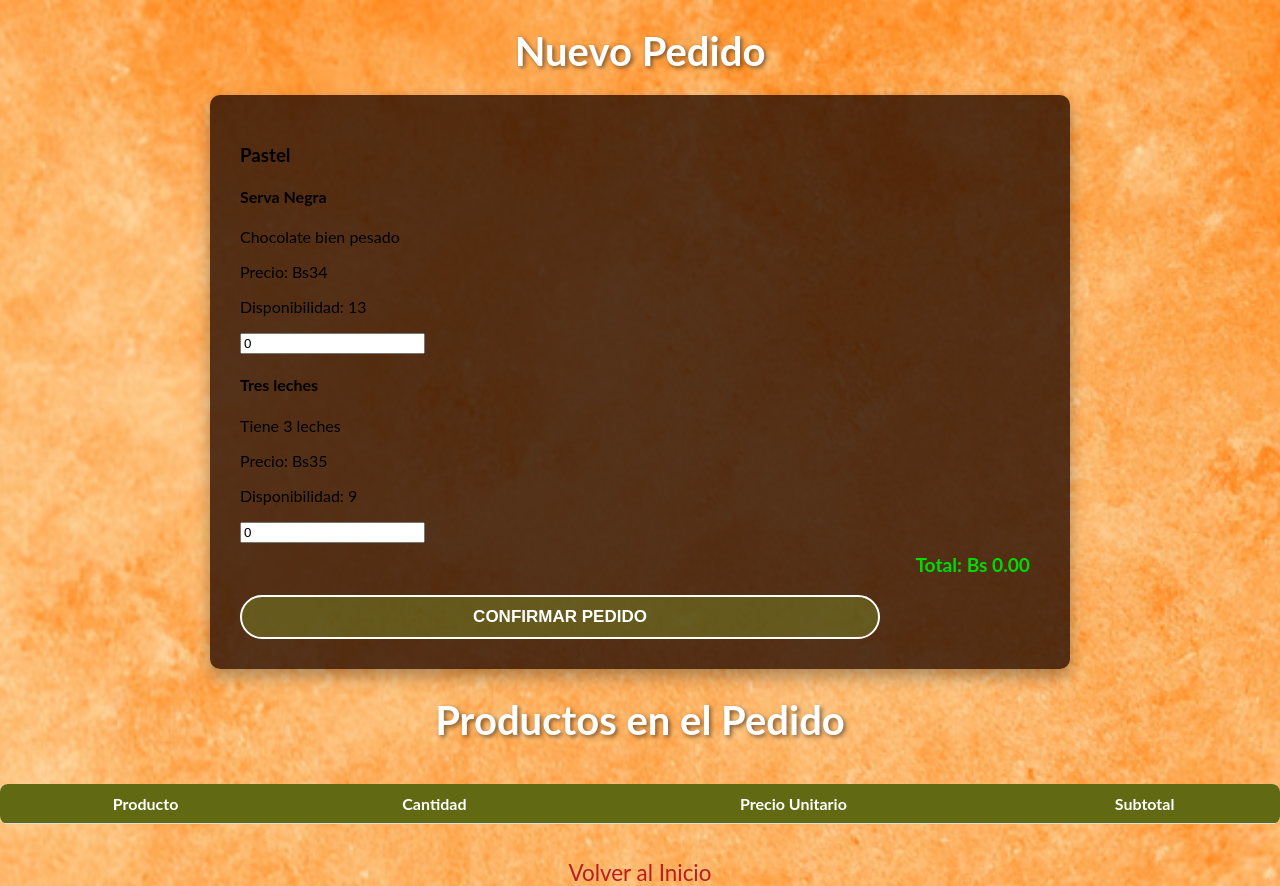
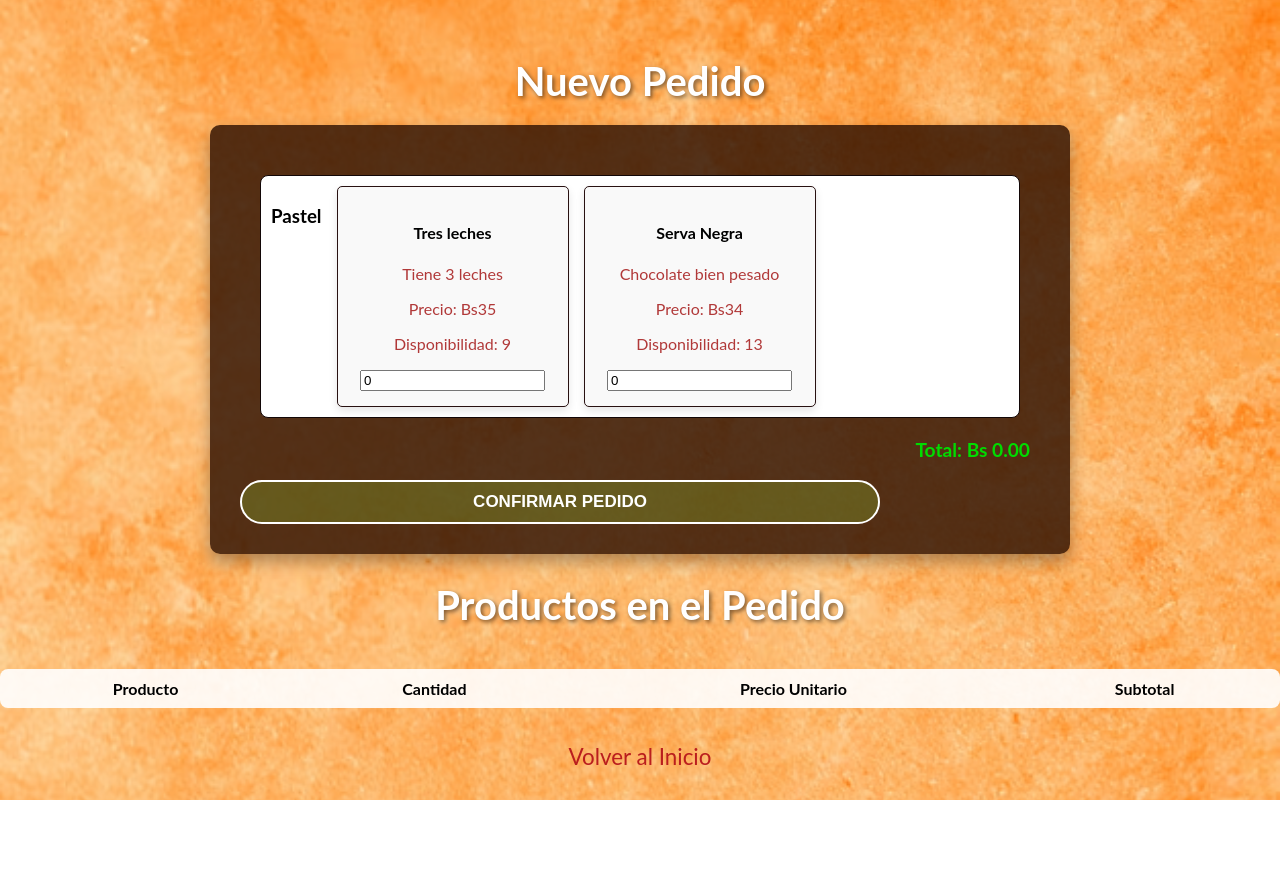
Before and after one commit to natis25/CatChai, a PHP site: page /pedidos.php in a window 1280 px wide. After the commit the page ends 800 px from the top, so only its background shows below. Run offline with PHP 8.4, Linux system fonts and the light colour scheme; data comes from the database, SQL or seed files in the repository; lists and menus that the app fills with data are empty.

Commit message:
Update pedidos.css

```diff
--- a/pedidos.css
+++ b/pedidos.css
@@ -33,23 +33,6 @@ table {
     background-color: #fff;
     border-radius: 8px;
     overflow: hidden;
-}
-
-th, td {
-    padding: 12px 15px;
-    text-align: left;
-    font-size: 1rem;
-    border-bottom: 1px solid #ddd;
-}
-
-th {
-    background-color: #616a13;
-    color: white;
-    font-weight: bold;
-}
-
-td {
-    color: #371900;
 }
 
 .total {
@@ -121,3 +104,38 @@ a {
 a:hover {
     text-decoration: underline;
 }
+
+.categoria {
+    margin: 20px;
+    padding: 10px;
+    border: 1px solid #120707;
+    border-radius: 8px;
+    background-color: #fff;
+    display: flex;
+    flex-wrap: wrap; /* Para permitir que las tarjetas se ajusten si hay muchas en la fila */
+    gap: 15px;
+}
+
+/* Estilo para cada producto */
+.producto {
+    border: 1px solid #281111;
+    border-radius: 5px;
+    padding: 15px;
+    width: 200px;
+    background-color: #f9f9f9;
+    box-shadow: 0px 4px 8px rgba(0, 0, 0, 0.1);
+    text-align: center;
+    transition: transform 0.3s;
+}
+
+.producto:hover {
+    transform: scale(1.05);
+}
+
+.producto h4 {
+    color: #000101;
+}
+
+.producto p {
+    color: #b13939;
+}
```
